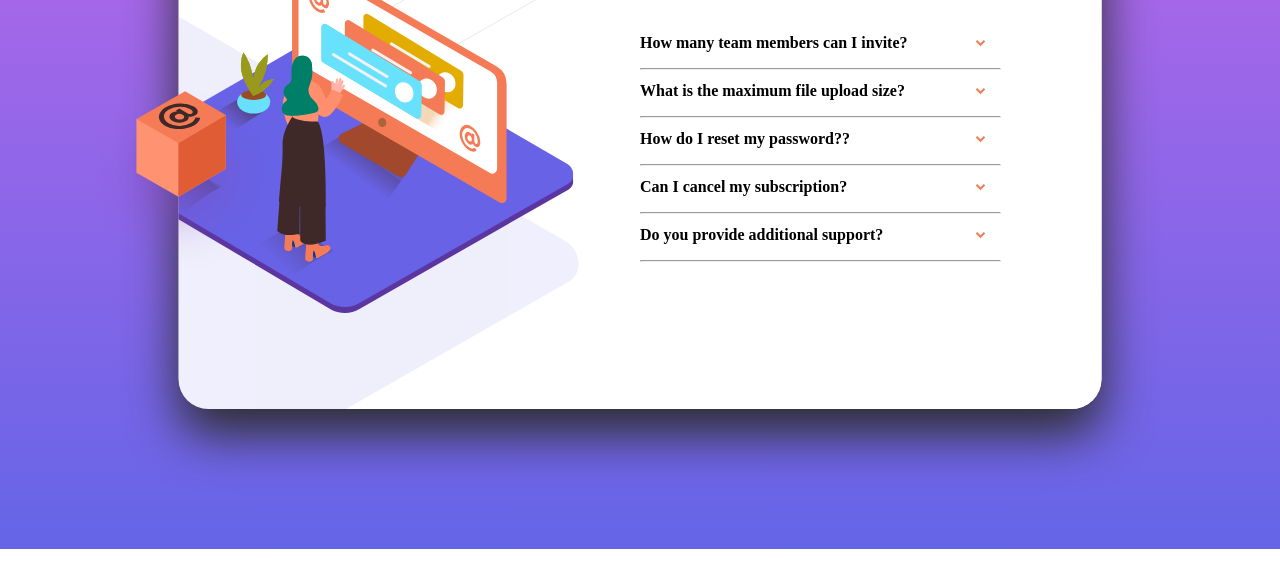
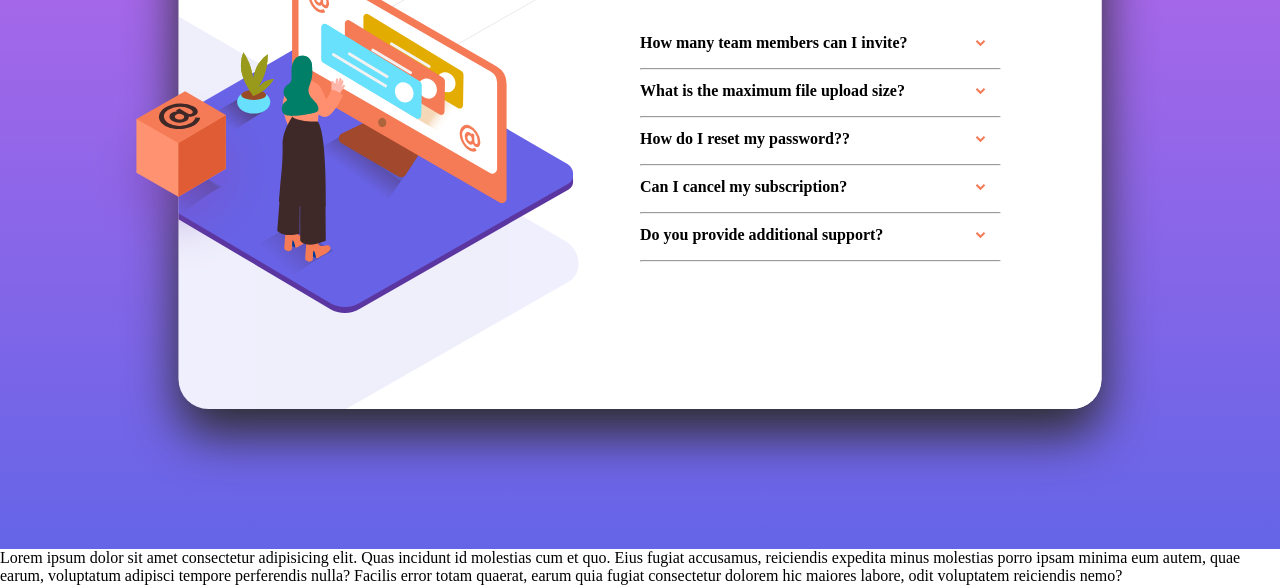
Before and after one commit to EdouardHrgt/accordeon, a plain HTML site: page index.html in a window 1280 px wide. Shown: the part 251-836 px from the top of the page. Before the commit the page ends 800 px from the top, so only its background shows below. Drawn offline with Linux system fonts and the light colour scheme.

Commit message:
added from a new remote computer

```diff
--- a/index.html
+++ b/index.html
@@ -7,6 +7,7 @@
     <link rel="stylesheet" href="style.css" />
     <link rel="stylesheet" href="mobile.css" />
     <title>FAQ - Accordeon</title>
+    <!--Hello world !-->
   </head>
   <body>
     <main>
@@ -105,6 +106,7 @@
         </div>
       </section>
     </main>
+    <div class="test">Lorem ipsum dolor sit amet consectetur adipisicing elit. Quas incidunt id molestias cum et quo. Eius fugiat accusamus, reiciendis expedita minus molestias porro ipsam minima eum autem, quae earum, voluptatum adipisci tempore perferendis nulla? Facilis error totam quaerat, earum quia fugiat consectetur dolorem hic maiores labore, odit voluptatem reiciendis nemo?</div>
     <script src="./app.js"></script>
   </body>
 </html>
```
